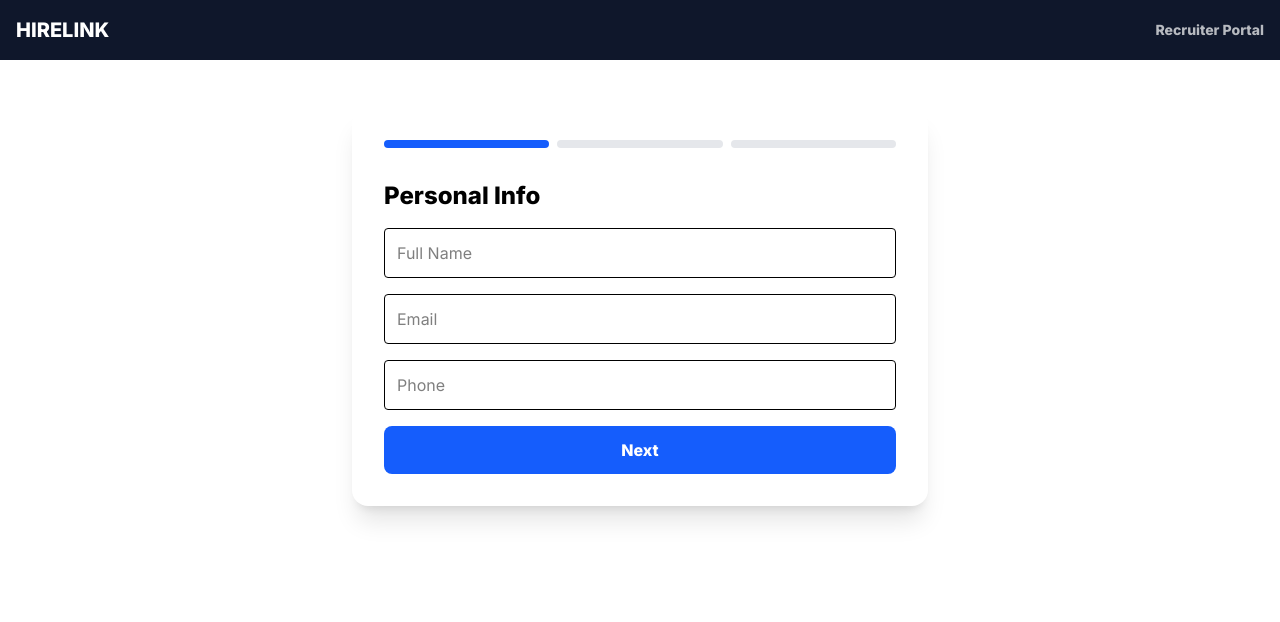
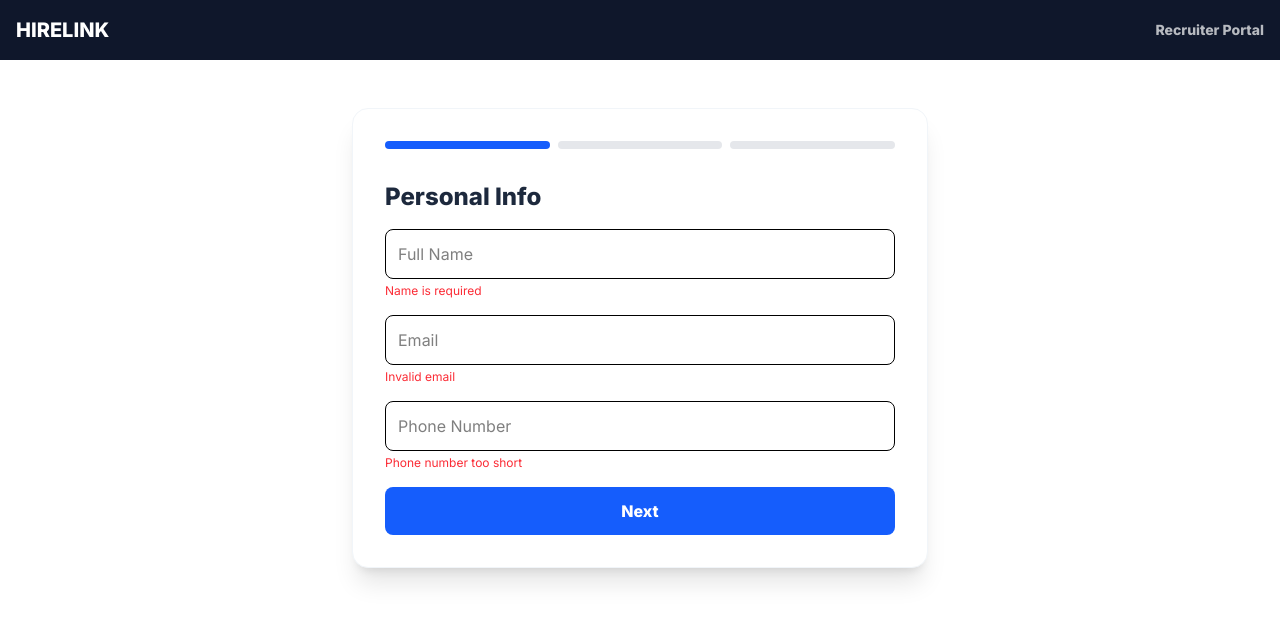
Before and after one commit to Joshtech-netizen/hirelink-assessment, a React (Vite) app: page /apply/1 in a window 1280 px wide. Both pictures are taken after a click on the button "Next". Shown: the top 622 px of the page. Built offline with nearby package versions, Linux system fonts and the light colour scheme.

Commit message:
feat: enhance Apply component with improved validation, multi-step form, and UI updates

```diff
--- a/src/pages/Apply.tsx
+++ b/src/pages/Apply.tsx
@@ -6,65 +6,119 @@ import { useNavigate } from 'react-router-dom';
 import { useHireStore } from '../store/useHireStore';
 import { generateApplicationId } from '../utils/generateId';
 
+// 1.3 Validation Schema [cite: 18]
 const schema = z.object({
-  fullName: z.string().min(3, "Name is required"),
-  email: z.string().email("Invalid email"),
-  phone: z.string().min(10, "Phone number too short"),
-  experience: z.number().min(0, "Required"),
-  skills: z.string().min(5, "Skills required"),
-  resume: z.any().refine((files) => files?.length > 0, "PDF/DOC required")
+  fullName: z.string().min(3, "Name is required"), // [cite: 16]
+  email: z.string().email("Invalid email"), // [cite: 20]
+  phone: z.string().min(10, "Phone number too short"), // [cite: 16]
+  experience: z.number().min(0, "Required"), //
+  skills: z.string().min(5, "Skills required"), //
+  portfolio: z.string().url("Invalid URL").or(z.literal("")), //
+  resume: z.any().refine((files) => files?.length > 0, "PDF/DOC required") //
 });
+
+type FormData = z.infer<typeof schema>;
 
 export const Apply = () => {
   const [step, setStep] = useState(1);
   const navigate = useNavigate();
   const addCandidate = useHireStore(s => s.addCandidate);
-  const { register, handleSubmit, trigger, formState: { errors } } = useForm({ resolver: zodResolver(schema) });
 
+  const { register, handleSubmit, trigger, formState: { errors } } = useForm<FormData>({
+    resolver: zodResolver(schema)
+  });
+
+  // 1.2 Multi-Step Logic [cite: 14]
   const next = async () => {
-    const fields = step === 1 ? ['fullName', 'email', 'phone'] as const : ['experience', 'skills'] as const;
-    if (await trigger(fields)) setStep(step + 1);
+    const fields = step === 1
+      ? ['fullName', 'email', 'phone'] as const
+      : ['experience', 'skills', 'portfolio'] as const;
+
+    // 1.3 Step-by-step validation
+    const isValid = await trigger(fields);
+    if (isValid) setStep(step + 1);
   };
 
-  const onSubmit = (data: z.infer<typeof schema>) => {
-    const id = generateApplicationId();
-    addCandidate({ ...data, id, resumeName: data.resume[0].name, stage: 'Applied', createdAt: new Date().toISOString() });
-    navigate('/thank-you', { state: { id } });
+  const onSubmit = (data: FormData) => {
+    const id = generateApplicationId(); // 1.4 Unique ID [cite: 25]
+    addCandidate({
+      ...data,
+      id,
+      resumeName: data.resume[0].name,
+      stage: 'Applied',
+      createdAt: new Date().toISOString()
+    });
+    navigate('/thank-you', { state: { id } }); // 1.4 Submission Feedback [cite: 24]
   };
 
   return (
-    <div className="max-w-xl mx-auto my-12 p-8 bg-white rounded-2xl shadow-xl">
+    <div className="max-w-xl mx-auto my-12 p-8 bg-white rounded-2xl shadow-xl border border-slate-100">
+      {/* Progress Indicator */}
       <div className="flex gap-2 mb-8">
-        {[1, 2, 3].map(i => <div key={i} className={`h-2 flex-1 rounded ${step >= i ? 'bg-blue-600' : 'bg-gray-200'}`} />)}
+        {[1, 2, 3].map(i => (
+          <div key={i} className={`h-2 flex-1 rounded ${step >= i ? 'bg-blue-600' : 'bg-gray-200'}`} />
+        ))}
       </div>
+
       <form onSubmit={handleSubmit(onSubmit)} className="space-y-4">
+        {/* Step 1: Personal Information [cite: 16] */}
         {step === 1 && (
-          <>
-            <h2 className="text-2xl font-bold">Personal Info</h2>
-            <input {...register('fullName')} placeholder="Full Name" className="w-full p-3 border rounded" />
-            <input {...register('email')} placeholder="Email" className="w-full p-3 border rounded" />
-            <input {...register('phone')} placeholder="Phone" className="w-full p-3 border rounded" />
-            <button type="button" onClick={next} className="w-full bg-blue-600 text-white py-3 rounded-lg font-bold">Next</button>
-          </>
+          <div className="space-y-4">
+            <h2 className="text-2xl font-bold text-slate-800">Personal Info</h2>
+            <div>
+              <input {...register('fullName')} placeholder="Full Name" className="w-full p-3 border rounded-lg outline-none focus:ring-2 focus:ring-blue-500" />
+              {errors.fullName && <p className="text-red-500 text-xs mt-1">{errors.fullName.message}</p>}
+            </div>
+            <div>
+              <input {...register('email')} placeholder="Email" className="w-full p-3 border rounded-lg outline-none focus:ring-2 focus:ring-blue-500" />
+              {errors.email && <p className="text-red-500 text-xs mt-1">{errors.email.message}</p>}
+            </div>
+            <div>
+              <input {...register('phone')} placeholder="Phone Number" className="w-full p-3 border rounded-lg outline-none focus:ring-2 focus:ring-blue-500" />
+              {errors.phone && <p className="text-red-500 text-xs mt-1">{errors.phone.message}</p>}
+            </div>
+            <button type="button" onClick={next} className="w-full bg-blue-600 text-white py-3 rounded-lg font-bold hover:bg-blue-700 transition-colors">Next</button>
+          </div>
         )}
+
+        {/* Step 2: Experience & Skills  */}
         {step === 2 && (
-          <>
-            <h2 className="text-2xl font-bold">Experience</h2>
-            <input type="number" {...register('experience', { valueAsNumber: true })} placeholder="Years" className="w-full p-3 border rounded" />
-            <textarea {...register('skills')} placeholder="Skills" className="w-full p-3 border rounded" />
-            <div className="flex gap-2">
-              <button onClick={() => setStep(1)} className="flex-1 bg-gray-100 py-3 rounded-lg">Back</button>
-              <button type="button" onClick={next} className="flex-1 bg-blue-600 text-white py-3 rounded-lg">Next</button>
+          <div className="space-y-4">
+            <h2 className="text-2xl font-bold text-slate-800">Professional Details</h2>
+            <div>
+              <input type="number" {...register('experience', { valueAsNumber: true })} placeholder="Years of Experience" className="w-full p-3 border rounded-lg outline-none focus:ring-2 focus:ring-blue-500" />
+              {errors.experience && <p className="text-red-500 text-xs mt-1">{errors.experience.message}</p>}
             </div>
-          </>
+            <div>
+              <textarea {...register('skills')} placeholder="Key Skills (e.g. React, PHP, CSS)" className="w-full p-3 border rounded-lg outline-none focus:ring-2 focus:ring-blue-500" rows={3} />
+              {errors.skills && <p className="text-red-500 text-xs mt-1">{errors.skills.message}</p>}
+            </div>
+            <div>
+              <input {...register('portfolio')} placeholder="Portfolio Link (Optional)" className="w-full p-3 border rounded-lg outline-none focus:ring-2 focus:ring-blue-500" />
+              {errors.portfolio && <p className="text-red-500 text-xs mt-1">{errors.portfolio.message}</p>}
+            </div>
+            <div className="flex gap-3">
+              <button type="button" onClick={() => setStep(1)} className="flex-1 bg-slate-100 py-3 rounded-lg font-bold">Back</button>
+              <button type="button" onClick={next} className="flex-1 bg-blue-600 text-white py-3 rounded-lg font-bold">Next</button>
+            </div>
+          </div>
         )}
+
+        {/* Step 3: Resume Upload  */}
         {step === 3 && (
-          <>
-            <h2 className="text-2xl font-bold">Upload Resume</h2>
-            <input type="file" {...register('resume')} accept=".pdf,.doc,.docx" className="w-full p-3 border rounded" />
-            <p className="text-xs text-gray-500">{errors.resume?.message as string}</p>
-            <button type="submit" className="w-full bg-green-600 text-white py-3 rounded-lg font-bold">Finish Application</button>
-          </>
+          <div className="space-y-4">
+            <h2 className="text-2xl font-bold text-slate-800">Resume Upload</h2>
+            <div className="border-2 border-dashed border-slate-200 p-8 rounded-xl text-center hover:border-blue-400 transition-colors">
+              <input type="file" {...register('resume')} accept=".pdf,.doc,.docx" className="w-full cursor-pointer" />
+              <p className="text-xs text-slate-500 mt-2 italic">Accepted formats: PDF, DOC, DOCX</p>
+            </div>
+            {errors.resume && <p className="text-red-500 text-xs font-bold text-center">{errors.resume.message as string}</p>}
+
+            <div className="flex gap-3">
+              <button type="button" onClick={() => setStep(2)} className="flex-1 bg-slate-100 py-3 rounded-lg font-bold">Back</button>
+              <button type="submit" className="flex-1 bg-green-600 text-white py-3 rounded-lg font-bold hover:bg-green-700 transition-colors">Finish Application</button>
+            </div>
+          </div>
         )}
       </form>
     </div>
```
